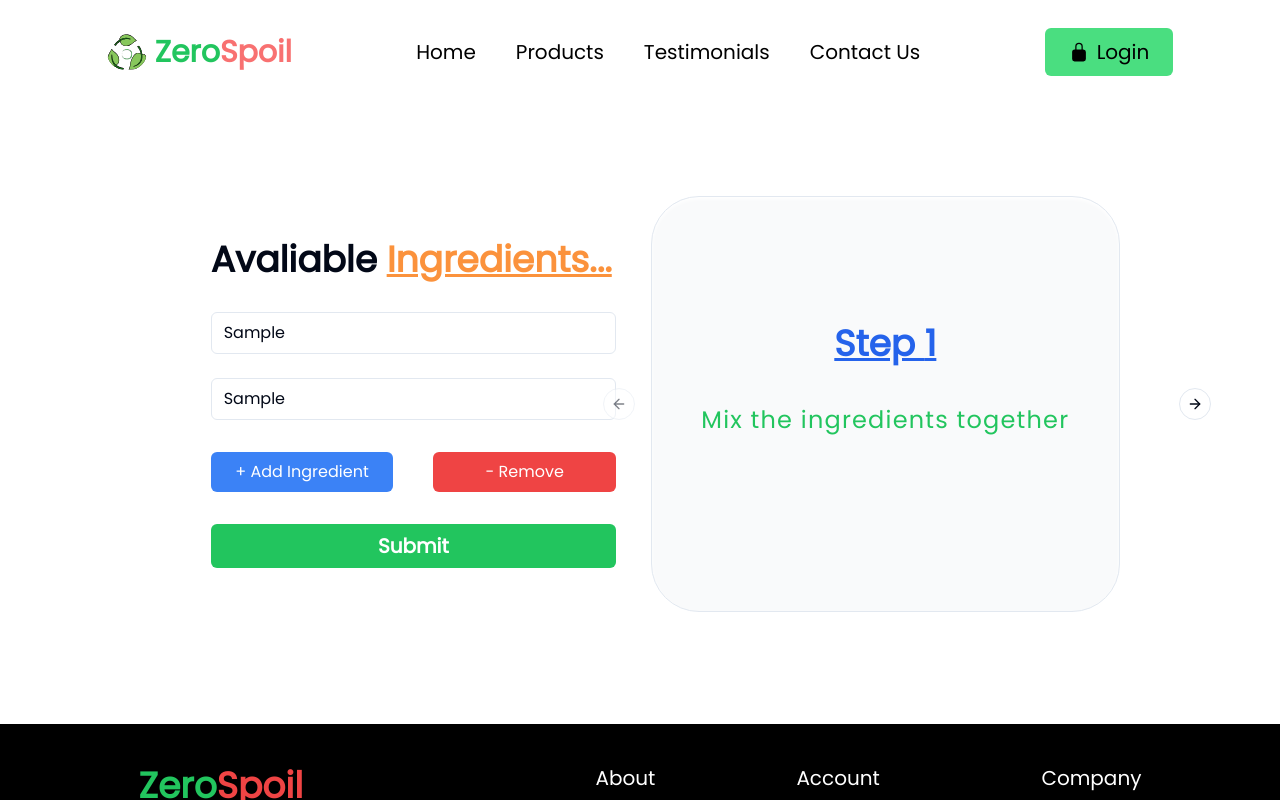
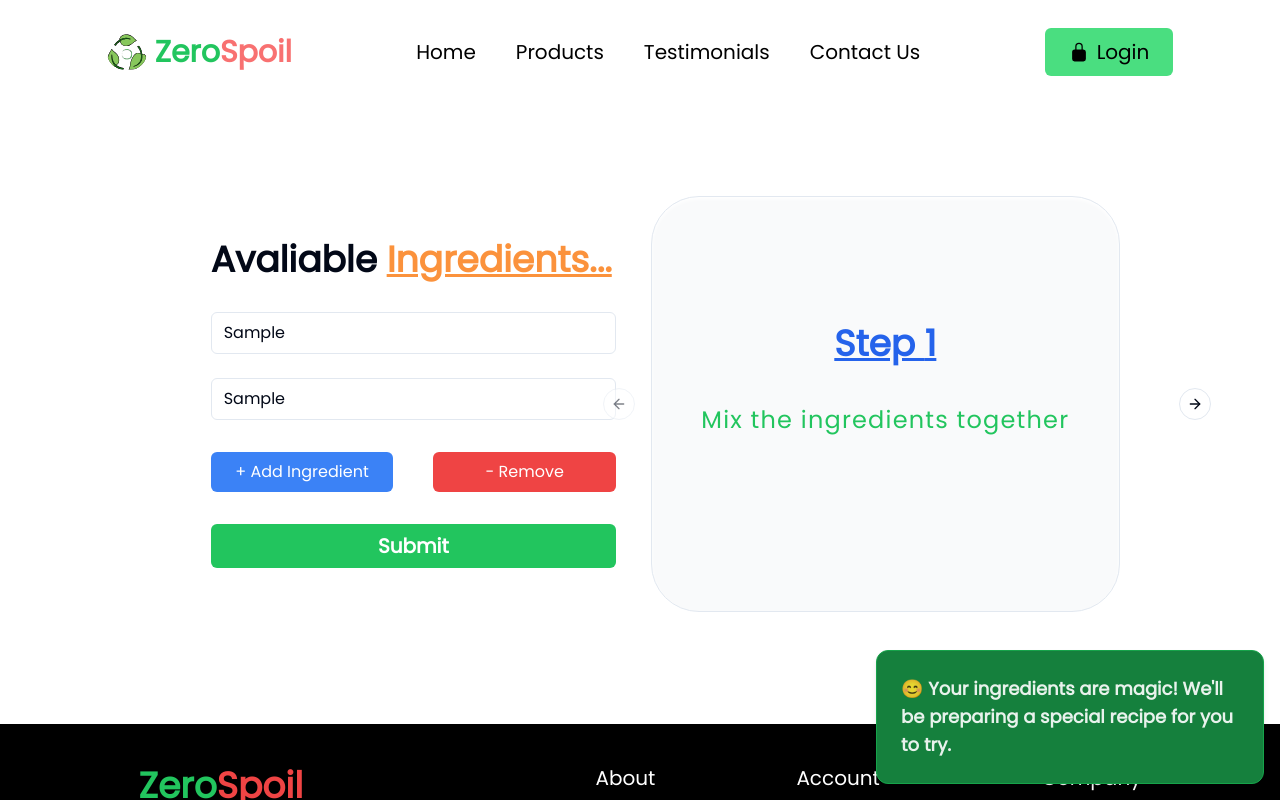
Before and after one commit to SusheelThapa/Quine-ZeroSpoil, a React (Vite) app in the folder frontend/: page /recipe-generator in a window 1280 px wide. Both pictures are taken after typing "Sample", "Sample" into the empty fields and a click on the button "Submit". Shown: the top 800 px of the page. Built offline with nearby package versions, Linux system fonts and the light colour scheme.

Commit message:
implement toast in multiple place
newsletter, contact-us, login, donate-food, community-hub, add new post and recipe generator

```diff
--- a/frontend/src/components/CommunityHubPost/AddPostForm.tsx
+++ b/frontend/src/components/CommunityHubPost/AddPostForm.tsx
@@ -1,6 +1,7 @@
 import { CommunityPost } from "@/types";
 import React, { useState } from "react";
 import { FaTimes } from "react-icons/fa";
+import { useToast } from "../ui/use-toast";
 interface Props {
   isFormActive: (bool: boolean) => void;
   handleAddNewPost: (newPost: CommunityPost) => void;
@@ -10,13 +11,14 @@ const AddPostForm = ({ isFormActive, handleAddNewPost }: Props) => {
   const [formData, setFormData] = useState<CommunityPost>({
     title: "",
     postedBy: "Susheel Thapa",
-    label: ['Recipe'],
+    label: ["Recipe"],
     description: "",
     likeCount: 0,
     commentCount: 0,
     postedOn: new Date(),
   });
   const [selectedLabel, setSelectedLabel] = useState<string>();
+  const { toast } = useToast();
 
   const handleFormSubmit = (e: React.FormEvent) => {
     e.preventDefault();
@@ -108,6 +110,13 @@ const AddPostForm = ({ isFormActive, handleAddNewPost }: Props) => {
           </div>
 
           <button
+          onClick={() => {
+            toast({
+              variant: "community-post",
+              description:
+                "✅ Post Added Successfully! Check it out and engage with the community.",
+            });
+          }}
             type="submit"
             className="mt-3 text-xl bg-indigo-500 hover:bg-indigo-600 text-white font-bold py-3 px-4 rounded-lg focus:outline-none"
           >
--- a/frontend/src/components/ContactUs/ContactUsForm.tsx
+++ b/frontend/src/components/ContactUs/ContactUsForm.tsx
@@ -1,6 +1,8 @@
 import React, { useState } from "react";
+import { useToast } from "../ui/use-toast";
 
 const ContactForm = () => {
+  const { toast } = useToast();
   const [formData, setFormData] = useState({
     name: "",
     email: "",
@@ -103,6 +105,13 @@ const ContactForm = () => {
         </div>
 
         <button
+          onClick={() => {
+            toast({
+              variant: "contact-us",
+              description:
+                "Thanks for contacting us! We appreciate your interest.🙌",
+            });
+          }}
           type="submit"
           className="w-full text-lg font-bold bg-[#ff8c00] text-white py-2 rounded-md hover:bg-[#f7941d] focus:outline-none focus:ring focus:border-[#f7941d]"
         >
--- a/frontend/src/components/DonateFoodForm/DonateFoodForm.tsx
+++ b/frontend/src/components/DonateFoodForm/DonateFoodForm.tsx
@@ -1,5 +1,5 @@
 import React, { useState } from "react";
-import axios from 'axios';
+import axios from "axios";
 import {
   FaCalendarAlt,
   FaEnvelope,
@@ -7,8 +7,10 @@ import {
   FaPhoneAlt,
   FaMapMarkerAlt,
 } from "react-icons/fa";
+import { useToast } from "../ui/use-toast";
 
 const FoodDonationForm: React.FC = () => {
+  const { toast } = useToast();
   const [formData, setFormData] = useState({
     fullName: "",
     email: "",
@@ -97,6 +99,12 @@ const FoodDonationForm: React.FC = () => {
   const handleSubmit = async (e: React.FormEvent) => {
     e.preventDefault();
 
+    toast({
+      variant: "donate-food",
+      description:
+        "🌟 Thank you for your generosity! Your food donation makes a meaningful impact.",
+    });
+
     try {
       const response = await axios.post(
         "http://localhost:8000/api/submit_contact_form/",
@@ -111,9 +119,8 @@ const FoodDonationForm: React.FC = () => {
       }
     } catch (error) {
       console.error("Error submitting form:", error);
-    }finally{
-      setFormData(
-        {
+    } finally {
+      setFormData({
         fullName: "",
         email: "",
         phone: "",
@@ -124,7 +131,6 @@ const FoodDonationForm: React.FC = () => {
     }
   };
 
-
   const renderSubmitButton = () => (
     <button
       type="submit"
@@ -134,7 +140,6 @@ const FoodDonationForm: React.FC = () => {
       Donate Food
     </button>
   );
-
 
   return (
     <div className="bg-white p-8  mx-auto">
--- a/frontend/src/components/Ingredient/IngredientForm.tsx
+++ b/frontend/src/components/Ingredient/IngredientForm.tsx
@@ -1,9 +1,12 @@
 import { useState } from "react";
+import { useToast } from "../ui/use-toast";
 
 interface Props {
   onSubmit: (ingredients: string[]) => void;
 }
 const RecipeForm = ({ onSubmit }: Props) => {
+  const { toast } = useToast();
+
   const [ingredients, setIngredients] = useState(["", ""]);
 
   const handleIngredientChange = (index: number, value: string) => {
@@ -56,7 +59,14 @@ const RecipeForm = ({ onSubmit }: Props) => {
         </button>
       </div>
       <button
-        onClick={()=>{onSubmit(ingredients)}}
+        onClick={() => {
+          toast({
+            variant: "recipe-generator",
+            description:
+              "😊 Your ingredients are magic! We'll be preparing a special recipe for you to try.",
+          });
+          onSubmit(ingredients);
+        }}
         className=" px-3 py-2 mt-4 text-white text-xl font-extrabold  bg-green-500 rounded-md focus:outline-none hover:bg-green-600"
       >
         Submit
--- a/frontend/src/components/LoginForm/LoginForm.tsx
+++ b/frontend/src/components/LoginForm/LoginForm.tsx
@@ -1,8 +1,10 @@
 import { useState } from "react";
 
 import { FaLongArrowAltRight } from "react-icons/fa";
+import { useToast } from "../ui/use-toast";
 
 const LoginForm = () => {
+  const { toast } = useToast();
   const [formData, setFormData] = useState({
     email: "",
     password: "",
@@ -16,8 +18,15 @@ const LoginForm = () => {
 
   const handleFormSubmit = (e: React.FormEvent) => {
     e.preventDefault();
+
     console.log("Form Data:", formData);
     // TODO: Send the login credentials to backend
+
+    // Toastify message
+    toast({
+      variant: "login",
+      description: "Login Successfully...",
+    });
   };
 
   return (
--- a/frontend/src/components/NewsLetter/NewsLetter.tsx
+++ b/frontend/src/components/NewsLetter/NewsLetter.tsx
@@ -1,6 +1,9 @@
 import { Button } from "../ui/button";
+import { useToast } from "../ui/use-toast";
 
 const NewsLetter = () => {
+  const { toast } = useToast();
+
   return (
     <div className="mt-20 flex justify-center items-center flex-col gap-12">
       <div className="text-5xl">
@@ -30,7 +33,16 @@ const NewsLetter = () => {
             64 border border-gray-300 rounded-md focus:outline-none focus:border-blue-500"
             required
           />
-          <Button className="py-6 px-3 text-lg bg-blue-500 text-white hover:bg-blue-600">
+          <Button
+            className="py-6 px-3 text-lg bg-blue-500 text-white hover:bg-blue-600"
+            onClick={() => {
+              toast({
+                variant: "newsletter",
+                description:
+                  "Thanks for joining our community! Get ready for exciting updates. 🌟",
+              });
+            }}
+          >
             Subscribe Now
           </Button>
         </div>
--- a/frontend/src/components/ui/toast.tsx
+++ b/frontend/src/components/ui/toast.tsx
@@ -1,11 +1,11 @@
-import * as React from "react"
-import * as ToastPrimitives from "@radix-ui/react-toast"
-import { cva, type VariantProps } from "class-variance-authority"
-import { X } from "lucide-react"
+import * as React from "react";
+import * as ToastPrimitives from "@radix-ui/react-toast";
+import { cva, type VariantProps } from "class-variance-authority";
+import { X } from "lucide-react";
 
-import { cn } from "@/lib/utils"
+import { cn } from "@/lib/utils";
 
-const ToastProvider = ToastPrimitives.Provider
+const ToastProvider = ToastPrimitives.Provider;
 
 const ToastViewport = React.forwardRef<
   React.ElementRef<typeof ToastPrimitives.Viewport>,
@@ -19,24 +19,37 @@ const ToastViewport = React.forwardRef<
     )}
     {...props}
   />
-))
-ToastViewport.displayName = ToastPrimitives.Viewport.displayName
+));
+ToastViewport.displayName = ToastPrimitives.Viewport.displayName;
 
 const toastVariants = cva(
-  "group pointer-events-auto relative flex w-full items-center justify-between space-x-4 overflow-hidden rounded-md border p-6 pr-8 shadow-lg transition-all data-[swipe=cancel]:translate-x-0 data-[swipe=end]:translate-x-[var(--radix-toast-swipe-end-x)] data-[swipe=move]:translate-x-[var(--radix-toast-swipe-move-x)] data-[swipe=move]:transition-none data-[state=open]:animate-in data-[state=closed]:animate-out data-[swipe=end]:animate-out data-[state=closed]:fade-out-80 data-[state=closed]:slide-out-to-right-full data-[state=open]:slide-in-from-top-full data-[state=open]:sm:slide-in-from-bottom-full",
+  "group pointer-events-auto  relative flex w-full items-center justify-between space-x-4 overflow-hidden rounded-md border p-6 pr-8 shadow-lg transition-all data-[swipe=cancel]:translate-x-0 data-[swipe=end]:translate-x-[var(--radix-toast-swipe-end-x)] data-[swipe=move]:translate-x-[var(--radix-toast-swipe-move-x)] data-[swipe=move]:transition-none data-[state=open]:animate-in data-[state=closed]:animate-out data-[swipe=end]:animate-out data-[state=closed]:fade-out-80 data-[state=closed]:slide-out-to-right-full data-[state=open]:slide-in-from-top-full data-[state=open]:sm:slide-in-from-bottom-full",
   {
     variants: {
       variant: {
         default: "border bg-background text-foreground",
         destructive:
           "destructive group border-destructive bg-destructive text-destructive-foreground",
+        newsletter:
+          "bg-blue-600 text-white font-bold  rounded-xl border border-green-600 p-6 shadow-md ",
+        "contact-us":
+          "bg-orange-400 text-white font-extrabold  rounded-xl border border-orange-600 p-6 shadow-md ",
+        "recipe-generator":
+          "bg-green-700 text-white font-extrabold  rounded-xl border border-green-600 p-6 shadow-md ",
+        "community-post":
+          "bg-indigo-700 text-white font-extrabold  rounded-xl border border-indigo-600 p-6 shadow-md ",
+        "donate-food":
+          "bg-green-700 text-white font-extrabold  rounded-xl border border-green-600 p-6 shadow-md ",
+
+        login:
+          "bg-blue-600 text-white font-bold  rounded-xl border border-blue-600 p-6 shadow-md ",
       },
     },
     defaultVariants: {
       variant: "default",
     },
   }
-)
+);
 
 const Toast = React.forwardRef<
   React.ElementRef<typeof ToastPrimitives.Root>,
@@ -49,9 +62,9 @@ const Toast = React.forwardRef<
       className={cn(toastVariants({ variant }), className)}
       {...props}
     />
-  )
-})
-Toast.displayName = ToastPrimitives.Root.displayName
+  );
+});
+Toast.displayName = ToastPrimitives.Root.displayName;
 
 const ToastAction = React.forwardRef<
   React.ElementRef<typeof ToastPrimitives.Action>,
@@ -60,13 +73,13 @@ const ToastAction = React.forwardRef<
   <ToastPrimitives.Action
     ref={ref}
     className={cn(
-      "inline-flex h-8 shrink-0 items-center justify-center rounded-md border bg-transparent px-3 text-sm font-medium ring-offset-background transition-colors hover:bg-secondary focus:outline-none focus:ring-2 focus:ring-ring focus:ring-offset-2 disabled:pointer-events-none disabled:opacity-50 group-[.destructive]:border-muted/40 group-[.destructive]:hover:border-destructive/30 group-[.destructive]:hover:bg-destructive group-[.destructive]:hover:text-destructive-foreground group-[.destructive]:focus:ring-destructive",
+      "inline-flex h-8 shrink-0 items-center justify-center rounded-md border bg-transparent px-3 text-lg font-medium ring-offset-background transition-colors hover:bg-secondary focus:outline-none focus:ring-2 focus:ring-ring focus:ring-offset-2 disabled:pointer-events-none disabled:opacity-50 group-[.destructive]:border-muted/40 group-[.destructive]:hover:border-destructive/30 group-[.destructive]:hover:bg-destructive group-[.destructive]:hover:text-destructive-foreground group-[.destructive]:focus:ring-destructive",
       className
     )}
     {...props}
   />
-))
-ToastAction.displayName = ToastPrimitives.Action.displayName
+));
+ToastAction.displayName = ToastPrimitives.Action.displayName;
 
 const ToastClose = React.forwardRef<
   React.ElementRef<typeof ToastPrimitives.Close>,
@@ -83,8 +96,8 @@ const ToastClose = React.forwardRef<
   >
     <X className="h-4 w-4" />
   </ToastPrimitives.Close>
-))
-ToastClose.displayName = ToastPrimitives.Close.displayName
+));
+ToastClose.displayName = ToastPrimitives.Close.displayName;
 
 const ToastTitle = React.forwardRef<
   React.ElementRef<typeof ToastPrimitives.Title>,
@@ -95,8 +108,8 @@ const ToastTitle = React.forwardRef<
     className={cn("text-sm font-semibold", className)}
     {...props}
   />
-))
-ToastTitle.displayName = ToastPrimitives.Title.displayName
+));
+ToastTitle.displayName = ToastPrimitives.Title.displayName;
 
 const ToastDescription = React.forwardRef<
   React.ElementRef<typeof ToastPrimitives.Description>,
@@ -104,15 +117,15 @@ const ToastDescription = React.forwardRef<
 >(({ className, ...props }, ref) => (
   <ToastPrimitives.Description
     ref={ref}
-    className={cn("text-sm opacity-90", className)}
+    className={cn("text-lg opacity-90", className)}
     {...props}
   />
-))
-ToastDescription.displayName = ToastPrimitives.Description.displayName
+));
+ToastDescription.displayName = ToastPrimitives.Description.displayName;
 
-type ToastProps = React.ComponentPropsWithoutRef<typeof Toast>
+type ToastProps = React.ComponentPropsWithoutRef<typeof Toast>;
 
-type ToastActionElement = React.ReactElement<typeof ToastAction>
+type ToastActionElement = React.ReactElement<typeof ToastAction>;
 
 export {
   type ToastProps,
@@ -124,4 +137,4 @@ export {
   ToastDescription,
   ToastClose,
   ToastAction,
-}
+};
```
Lines whose indentation alone changed are shown as unchanged.
